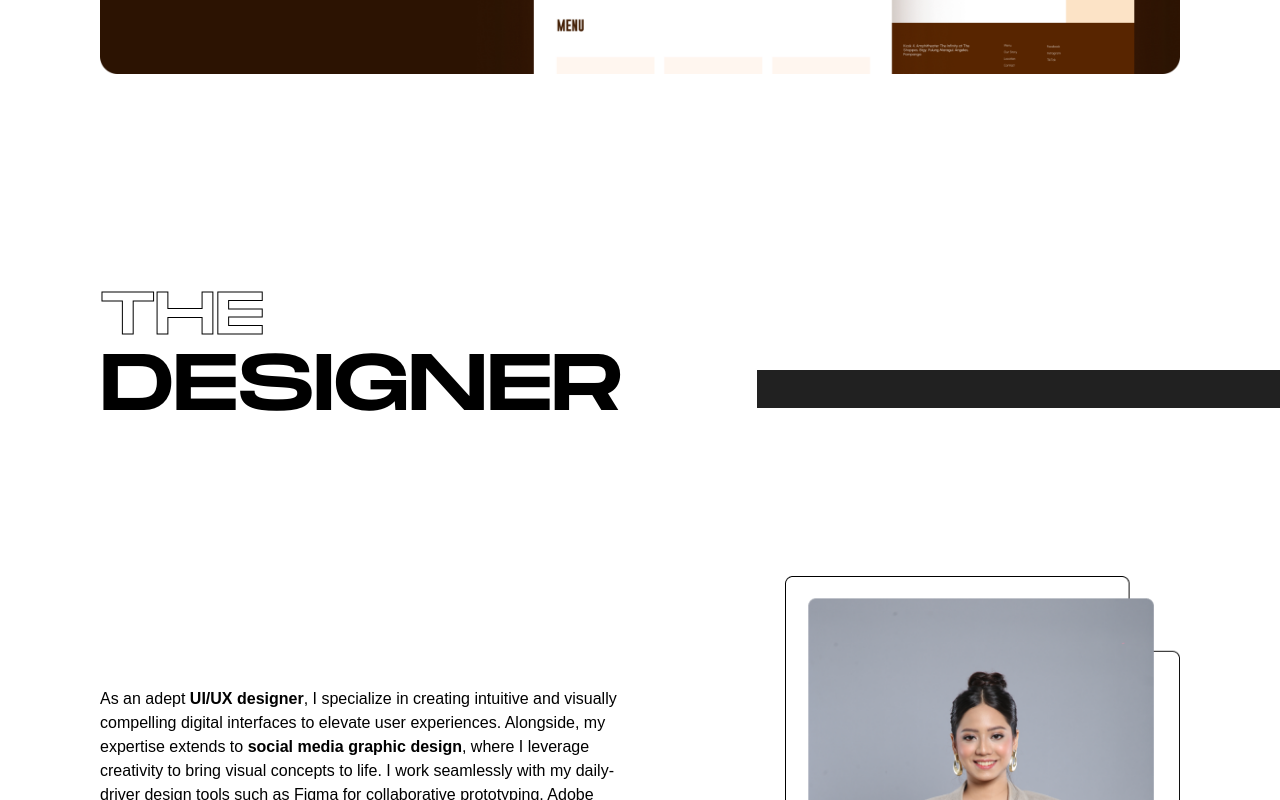
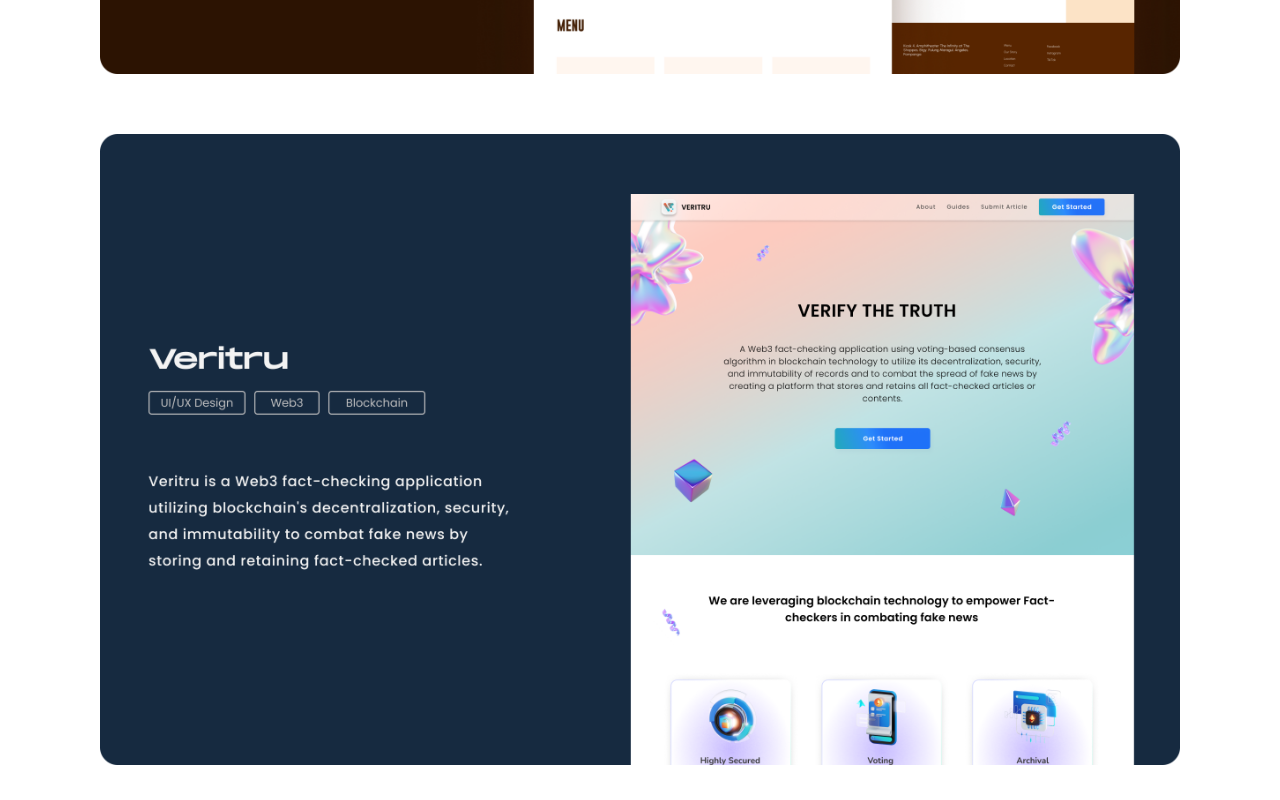
Before and after one commit to escotoaizel/design.azl, a React (Vite) app: page / in a window 1280 px wide. Shown: the part 2700-3500 px from the top of the page. Built offline with nearby package versions, Linux system fonts and the light colour scheme.

Commit message:
Refactor: Added Veritru project

```diff
--- a/src/components/PersonalProjects.jsx
+++ b/src/components/PersonalProjects.jsx
@@ -1,6 +1,6 @@
 import EDC_Thumbnail from "@/assets/EDC_Thumbnail.png";
 import LCC_Thumbnail from "@/assets/LCC_Thumbnail.png";
-// import Veritru_Thumbnail from "@/assets/Veritru_Thumbnail.png";
+import Veritru_Thumbnail from "@/assets/Veritru_Photo.png";
 import { Box, Typography } from "@mui/material";
 
 const PersonalProjects = () => {
@@ -98,11 +98,11 @@ const PersonalProjects = () => {
             style={{ width: "100%" }}
             alt="EDC Thumbnail"
           />
-          {/* <img
+          <img
             src={Veritru_Thumbnail}
             style={{ width: "100%" }}
             alt="Veritru Thumbnail"
-          /> */}
+          />
         </Box>
       </Box>
     </>
```
Also changed, not shown: src/assets/Veritru_Photo.png (renamed from src/assets/Veritru_thumbnail.png).
